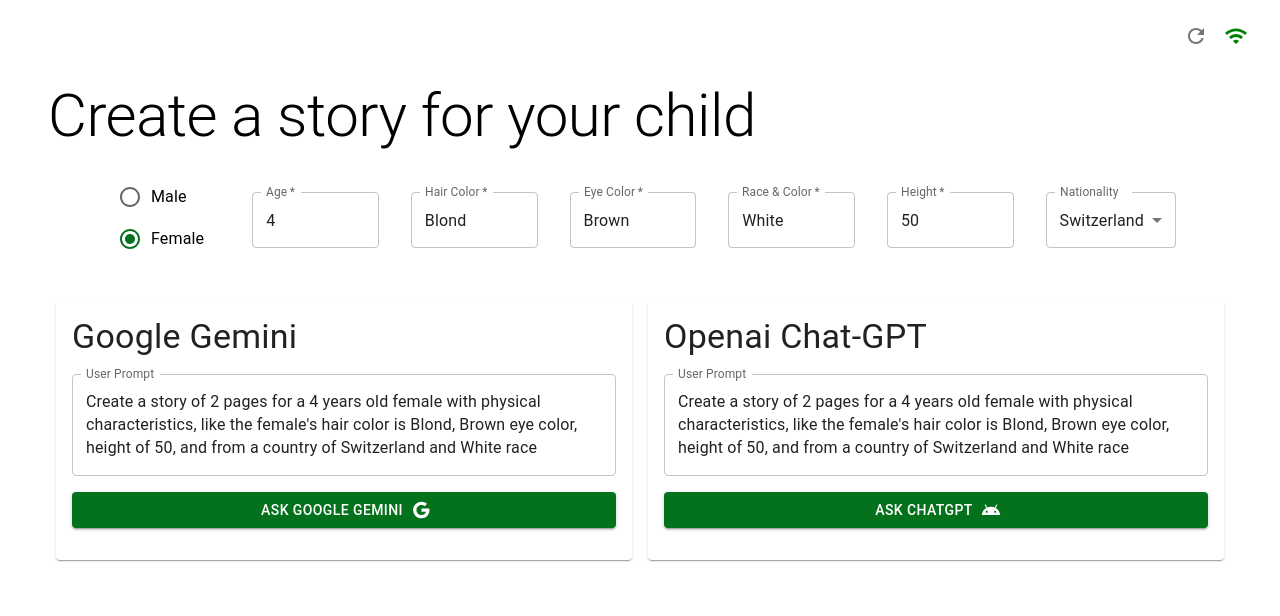
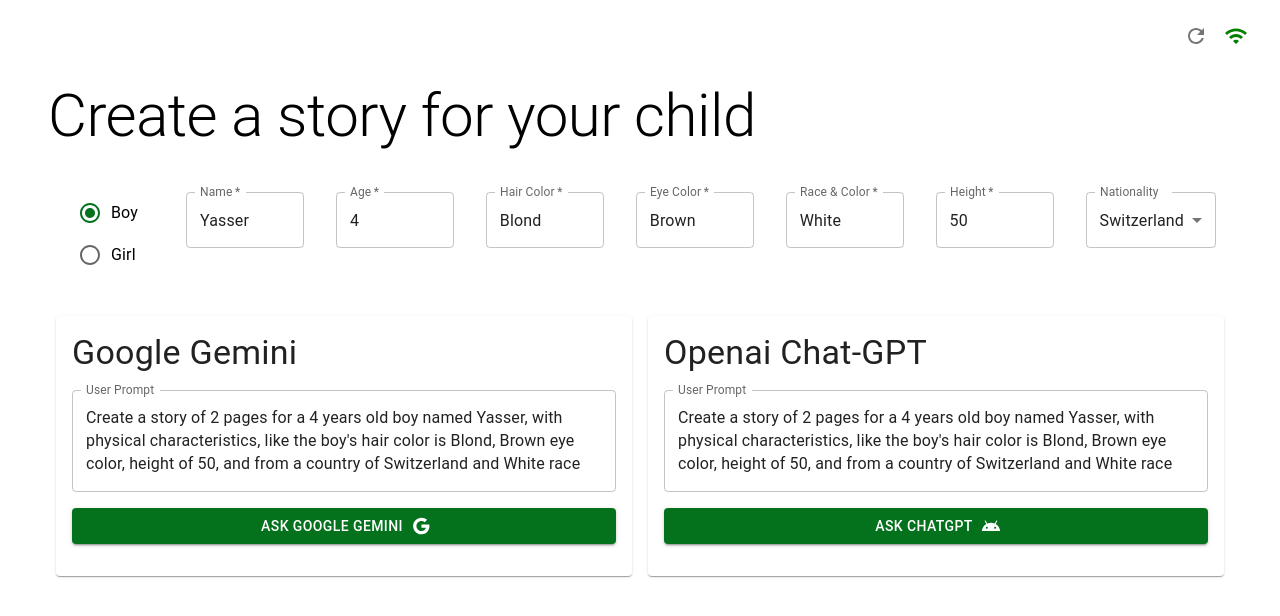
Before and after one commit to yasserzakywafaa/talepod, a React (Create React App) app in the folder client/: page / in a window 1280 px wide. Shown: the top 616 px of the page. Built offline with nearby package versions, Linux system fonts and the light colour scheme.

Commit message:
[client] handle Update logic across components with proper types.. UI updates.

```diff
--- a/client/src/components/StoryCreator/StoryCreatorContent.tsx
+++ b/client/src/components/StoryCreator/StoryCreatorContent.tsx
@@ -14,7 +14,7 @@
   Typography,
 } from "@mui/material";
 
-import { GenderEnum } from "./domain/state";
+// import { ChildGenderEnum } from "./domain/state";
 import GoogleGemini from "./features/GoogleGemini/GoogleGemini";
 import OpenAiGPT from "./features/OpenAiGPT/OpenAiGPT";
 import { countries } from "src/shared/countries";
@@ -52,13 +52,14 @@
       >
         <Box
           noValidate
-          paddingX={5}
+          marginX={2}
           width="100%"
           display="flex"
           component="form"
           autoComplete="off"
           flexDirection="row"
           alignItems="flex-start"
+          justifyContent="space-between"
           className="child-info-form"
           onSubmit={handleOnFormSubmit}
         >
@@ -71,25 +72,38 @@
           >
             <RadioGroup
               row
-              sx={{ marginLeft: "16px", marginTop: "-16px" }}
+              sx={{ marginLeft: "16px" }}
               name="radio-buttons-group"
               defaultValue={childInfo.gender}
               aria-labelledby="radio-buttons-group-gender-label"
               onChange={handleFieldChange}
             >
               <FormControlLabel
-                value="male"
+                value="boy"
+                name="gender"
+                label="Boy"
                 control={<Radio />}
-                label="Male"
-                checked={childInfo.gender === GenderEnum.male}
               />
               <FormControlLabel
-                value="female"
+                value="girl"
+                name="gender"
+                label="Girl"
                 control={<Radio />}
-                label="Female"
-                checked={childInfo.gender === GenderEnum.female}
               />
             </RadioGroup>
+          </Box>
+
+          <Box marginX={2} display="flex" component="div" flexDirection="row">
+            <TextField
+              required
+              fullWidth
+              id="name"
+              name="name"
+              label="Name"
+              type="text"
+              value={childInfo.name}
+              onChange={handleFieldChange}
+            />
           </Box>
 
           <Box marginX={2} display="flex" component="div" flexDirection="row">
--- a/client/src/components/StoryCreator/domain/manager.ts
+++ b/client/src/components/StoryCreator/domain/manager.ts
@@ -17,6 +17,7 @@
     const isNationalityField = name === "nationality";
     const currentNationality = countries.find((c) => c.value === value);
     store.updateState({
+      ...store.state,
       childInfo: {
         ...store.state.childInfo,
         [name]: isNationalityField ? currentNationality : value,
--- a/client/src/components/StoryCreator/domain/state.ts
+++ b/client/src/components/StoryCreator/domain/state.ts
@@ -1,16 +1,18 @@
 import { Country } from "src/shared/countries";
 
 export interface StoryCreatorInitialState {
+  isFetching: boolean;
   childInfo: ChildInfo;
 }
 
-export enum GenderEnum {
-  male = "male",
-  female = "female",
+export enum ChildGenderEnum {
+  boy = "boy",
+  girl = "girl",
 }
 
 export type ChildInfo = {
-  gender: GenderEnum;
+  name: string;
+  gender: ChildGenderEnum;
   age: number;
   hairColor: string;
   eyeColor: string;
@@ -21,8 +23,10 @@
 
 export const getStoryCreatorInitialState = (): StoryCreatorInitialState => {
   return {
+    isFetching: false,
     childInfo: {
-      gender: GenderEnum.female,
+      name: "Yasser",
+      gender: ChildGenderEnum.boy,
       age: 4,
       hairColor: "Blond",
       eyeColor: "Brown",
--- a/client/src/components/StoryCreator/features/GoogleGemini/GoogleGeminiContent.tsx
+++ b/client/src/components/StoryCreator/features/GoogleGemini/GoogleGeminiContent.tsx
@@ -22,9 +22,6 @@
     manager;
 
   const handleOnTextChange = (event: ChangeEvent<HTMLInputElement>) => {
-    console.log("handleOnTextChange:>>>", {
-      value: event.target.value,
-    });
     handleUpdateUserPrompt(event.target.value);
   };
 
--- a/client/src/components/StoryCreator/features/GoogleGemini/domain/manager.ts
+++ b/client/src/components/StoryCreator/features/GoogleGemini/domain/manager.ts
@@ -1,10 +1,10 @@
 import { Notify, ToastTypes } from "src/components/Notification/Notification";
 
-import { ChildInfo } from "src/components/StoryCreator/domain/state";
 import END_POINTS from "src/lib/endpoints";
 import { GoogleGeminiAIAnswerProps } from "./state";
 import { GoogleGeminiStore } from "./store";
 import axios from "axios";
+import { getOptionsAutoPromptString } from "src/components/StoryCreator/utils/getOptionsAutoPromptString";
 import { useEffect } from "react";
 import { useStoryCreatorContext } from "src/components/StoryCreator/domain/Provider";
 
@@ -24,44 +24,31 @@
   const { store: storyCreatorStore } = useStoryCreatorContext();
 
   const handleIsFetching = (isFetching: boolean) => {
-    store.updateState({
-      ...store.state,
-      isFetching,
-    });
+    store.updateState("isFetching", isFetching);
   };
 
   const handleUpdateChildInfo = (name: string, value: string) => {
-    console.log("handleUpdateChildInfo:>>>", {
-      name,
-      value,
-    });
-    store.updateState({
-      ...store.state,
-      childInfo: {
-        ...store.state.childInfo,
-        [name as string]: value as string,
-      },
-    });
+    const newChildInfo = {
+      ...store.state.childInfo,
+      [name as string]: value as string,
+    };
+
+    store.updateState("childInfo", newChildInfo);
   };
 
   const handleUpdateOptionsAutoPrompt = (optionsAutoPrompt: string) => {
-    store.updateState({
-      ...store.state,
-      optionsAutoPrompt,
-    });
+    store.updateState("optionsAutoPrompt", optionsAutoPrompt);
   };
 
   const handleUpdateUserPrompt = (userPrompt: string) => {
-    store.updateState({
-      ...store.state,
-      userPrompt,
-    });
+    store.updateState("userPrompt", userPrompt);
   };
 
   const handleSetAiAnswer = (aiAnswer: GoogleGeminiAIAnswerProps) => {
-    store.updateState({
-      ...store.state,
-      aiAnswer,
+    store.updateState("aiAnswer", {
+      statusCode: aiAnswer.statusCode,
+      title: aiAnswer.title,
+      description: aiAnswer.description,
     });
   };
 
@@ -144,32 +131,13 @@
     }
   };
 
-  const getOptionsAutoPromptString = (childInfo: ChildInfo): string => {
-    const { gender, age, hairColor, eyeColor, race, height, nationality } =
-      childInfo;
-
-    const fullDynamicPrompt = `Create a story of 2 pages for a ${age} years old ${gender} with physical characteristics, like the ${gender}'s hair color is ${hairColor}, ${eyeColor} eye color, height of ${height}, and from a country of ${nationality.name} and ${race} race`;
-
-    return fullDynamicPrompt;
-  };
-
   useEffect(() => {
-    store.updateState({
-      ...store.state,
-      childInfo: {
-        ...storyCreatorStore.state.childInfo,
-      },
-      optionsAutoPrompt: getOptionsAutoPromptString(
-        storyCreatorStore.state.childInfo
-      ),
-    });
+    store.updateState("childInfo", storyCreatorStore.state.childInfo);
+    store.updateState(
+      "optionsAutoPrompt",
+      getOptionsAutoPromptString(storyCreatorStore.state.childInfo)
+    );
   }, [storyCreatorStore.state.childInfo]);
-
-  useEffect(() => {
-    console.log("GoogleGeminiState:>>>", {
-      GoogleGeminiState: store.state,
-    });
-  }, [store.state.childInfo]);
 
   return {
     handleIsFetching,
--- a/client/src/components/StoryCreator/features/GoogleGemini/domain/state.ts
+++ b/client/src/components/StoryCreator/features/GoogleGemini/domain/state.ts
@@ -1,6 +1,6 @@
 import {
   ChildInfo,
-  GenderEnum,
+  getStoryCreatorInitialState,
 } from "src/components/StoryCreator/domain/state";
 
 export interface GoogleGeminiInitialState {
@@ -18,20 +18,10 @@
 }
 
 export const getGoogleGeminiInitialState = (): GoogleGeminiInitialState => {
+  const { childInfo } = getStoryCreatorInitialState();
   return {
     isFetching: false,
-    childInfo: {
-      gender: GenderEnum.female,
-      age: 0,
-      hairColor: "",
-      eyeColor: "",
-      race: "",
-      height: 0,
-      nationality: {
-        name: "",
-        value: "",
-      },
-    },
+    childInfo,
     userPrompt: "",
     optionsAutoPrompt: "",
     aiAnswer: {
--- a/client/src/components/StoryCreator/features/OpenAiGPT/domain/manager.ts
+++ b/client/src/components/StoryCreator/features/OpenAiGPT/domain/manager.ts
@@ -1,10 +1,10 @@
 import { Notify, ToastTypes } from "src/components/Notification/Notification";
 
-import { ChildInfo } from "src/components/StoryCreator/domain/state";
 import END_POINTS from "src/lib/endpoints";
 import { OpenAiGPTAIAnswerProps } from "./state";
 import { OpenAiGPTStore } from "./store";
 import axios from "axios";
+import { getOptionsAutoPromptString } from "src/components/StoryCreator/utils/getOptionsAutoPromptString";
 import { useEffect } from "react";
 import { useStoryCreatorContext } from "src/components/StoryCreator/domain/Provider";
 
@@ -23,44 +23,31 @@
   const { store: storyCreatorStore } = useStoryCreatorContext();
 
   const handleIsFetching = (isFetching: boolean) => {
-    store.updateState({
-      ...store.state,
-      isFetching,
-    });
+    store.updateState("isFetching", isFetching);
   };
 
   const handleUpdateChildInfo = (name: string, value: string) => {
-    console.log("handleUpdateChildInfo:>>>", {
-      name,
-      value,
-    });
-    store.updateState({
-      ...store.state,
-      childInfo: {
-        ...store.state.childInfo,
-        [name as string]: value as string,
-      },
-    });
+    const newChildInfo = {
+      ...store.state.childInfo,
+      [name as string]: value as string,
+    };
+
+    store.updateState("childInfo", newChildInfo);
   };
 
   const handleUpdateOptionsAutoPrompt = (optionsAutoPrompt: string) => {
-    store.updateState({
-      ...store.state,
-      optionsAutoPrompt,
-    });
+    store.updateState("optionsAutoPrompt", optionsAutoPrompt);
   };
 
   const handleUpdateUserPrompt = (userPrompt: string) => {
-    store.updateState({
-      ...store.state,
-      userPrompt,
-    });
+    store.updateState("userPrompt", userPrompt);
   };
 
   const handleSetAiAnswer = (aiAnswer: OpenAiGPTAIAnswerProps) => {
-    store.updateState({
-      ...store.state,
-      aiAnswer,
+    store.updateState("aiAnswer", {
+      statusCode: aiAnswer.statusCode,
+      title: aiAnswer.title,
+      description: aiAnswer.description,
     });
   };
 
@@ -103,25 +90,12 @@
     }
   };
 
-  const getOptionsAutoPromptString = (childInfo: ChildInfo): string => {
-    const { gender, age, hairColor, eyeColor, race, height, nationality } =
-      childInfo;
-
-    const fullDynamicPrompt = `Create a story of 2 pages for a ${age} years old ${gender} with physical characteristics, like the ${gender}'s hair color is ${hairColor}, ${eyeColor} eye color, height of ${height}, and from a country of ${nationality.name} and ${race} race`;
-
-    return fullDynamicPrompt;
-  };
-
   useEffect(() => {
-    store.updateState({
-      ...store.state,
-      childInfo: {
-        ...storyCreatorStore.state.childInfo,
-      },
-      optionsAutoPrompt: getOptionsAutoPromptString(
-        storyCreatorStore.state.childInfo
-      ),
-    });
+    store.updateState("childInfo", storyCreatorStore.state.childInfo);
+    store.updateState(
+      "optionsAutoPrompt",
+      getOptionsAutoPromptString(storyCreatorStore.state.childInfo)
+    );
   }, [storyCreatorStore.state.childInfo]);
 
   return {
--- a/client/src/components/StoryCreator/features/OpenAiGPT/domain/state.ts
+++ b/client/src/components/StoryCreator/features/OpenAiGPT/domain/state.ts
@@ -1,6 +1,6 @@
 import {
   ChildInfo,
-  GenderEnum,
+  getStoryCreatorInitialState,
 } from "src/components/StoryCreator/domain/state";
 
 export interface OpenAiGPTInitialState {
@@ -18,20 +18,10 @@
 }
 
 export const getOpenAiGPTInitialState = (): OpenAiGPTInitialState => {
+  const { childInfo } = getStoryCreatorInitialState();
   return {
     isFetching: false,
-    childInfo: {
-      gender: GenderEnum.female,
-      age: 0,
-      hairColor: "",
-      eyeColor: "",
-      race: "",
-      height: 0,
-      nationality: {
-        name: "",
-        value: "",
-      },
-    },
+    childInfo,
     userPrompt: "",
     optionsAutoPrompt: "",
     aiAnswer: {
--- /dev/null
+++ b/client/src/components/StoryCreator/utils/getOptionsAutoPromptString.ts
@@ -0,0 +1,10 @@
+import { ChildInfo } from "../domain/state";
+
+export const getOptionsAutoPromptString = (childInfo: ChildInfo): string => {
+  const { name, gender, age, hairColor, eyeColor, race, height, nationality } =
+    childInfo;
+
+  const fullDynamicPrompt = `Create a story of 2 pages for a ${age} years old ${gender} named ${name}, with physical characteristics, like the ${gender}'s hair color is ${hairColor}, ${eyeColor} eye color, height of ${height}, and from a country of ${nationality.name} and ${race} race`;
+
+  return fullDynamicPrompt;
+};
```
Also changed, not shown: client/src/components/StoryCreator/features/GoogleGemini/domain/store.ts (+12 -3 lines), client/src/components/StoryCreator/features/OpenAiGPT/domain/store.ts (+12 -3 lines).
